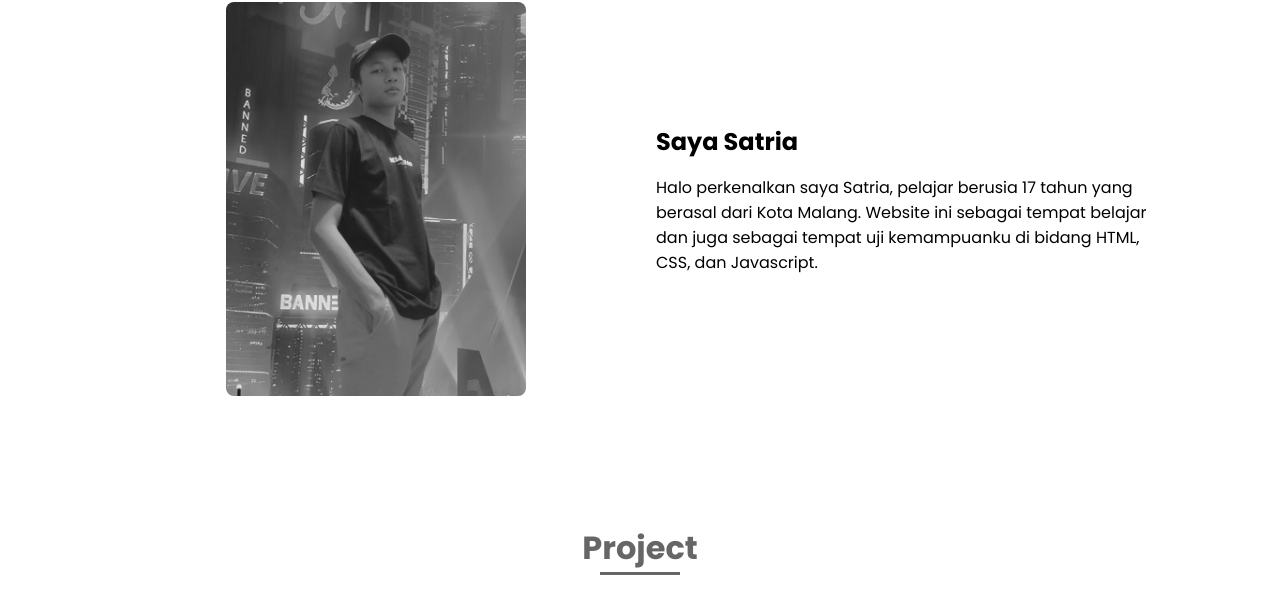
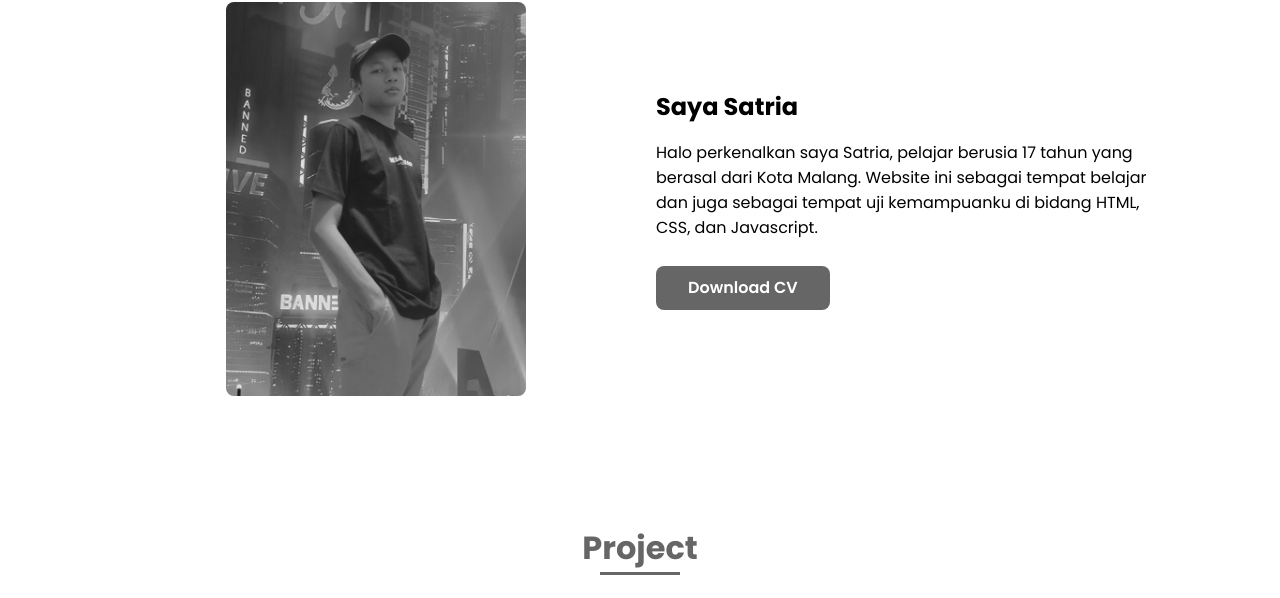
Before and after one commit to satria-abrarr/satria-abrarr.github.io, a plain HTML site: page index.html in a window 1280 px wide. Shown: the part 974-1572 px from the top of the page. Drawn offline with nearby package versions, Linux system fonts and the light colour scheme.

Commit message:
menambahkan download cv

```diff
--- a/assets/css/styles.css
+++ b/assets/css/styles.css
@@ -224,7 +224,7 @@ img{
   display: inline-block;
   background-color: var(--first-color);
   color: #fff;
-  padding: .75rem 2.5rem;
+  padding: .60rem 2rem;
   font-weight: var(--font-semi);
   border-radius: .5rem;
 }
@@ -246,6 +246,13 @@ img{
 .about__img img{
   width: 200px;
   border-radius: .5rem;
+}
+
+.first {
+  transition: box-shadow 300ms ease-in-out, color 300ms ease-in-out;
+}
+.first:hover {
+  box-shadow: 0 0 40px 40px #e74c3c inset;
 }
 
 /* ===== SKILLS =====*/
--- a/index.html
+++ b/index.html
@@ -66,7 +66,11 @@
                     <div>
                         <h2 class="about__subtitle">Saya Satria</h2>
                         <p class="about__text">Halo perkenalkan saya Satria, pelajar berusia 17 tahun yang berasal dari Kota Malang. Website
-                           ini sebagai tempat belajar dan juga sebagai tempat uji kemampuanku di bidang HTML, CSS, dan Javascript.
+                           ini sebagai tempat belajar dan juga sebagai tempat uji kemampuanku di bidang HTML, CSS, dan Javascript. <br>
+                           ㅤ
+                        </p>
+                        <p>
+                            <a href="assets/img/cv.pdf" class="button" target="_blank">Download CV</a>
                         </p>
                     </div>
                 </div>
```
Also changed, not shown: 1 other file.
